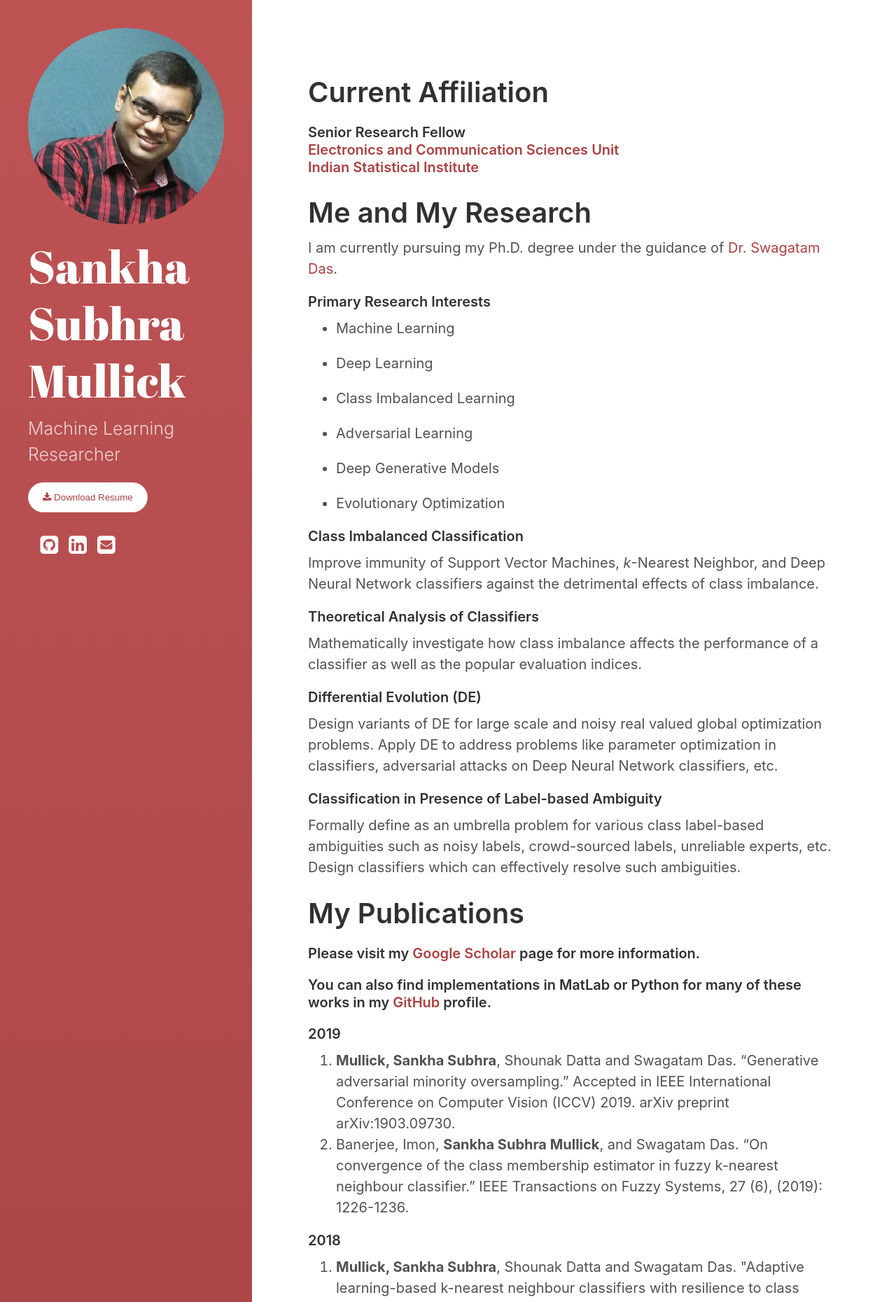
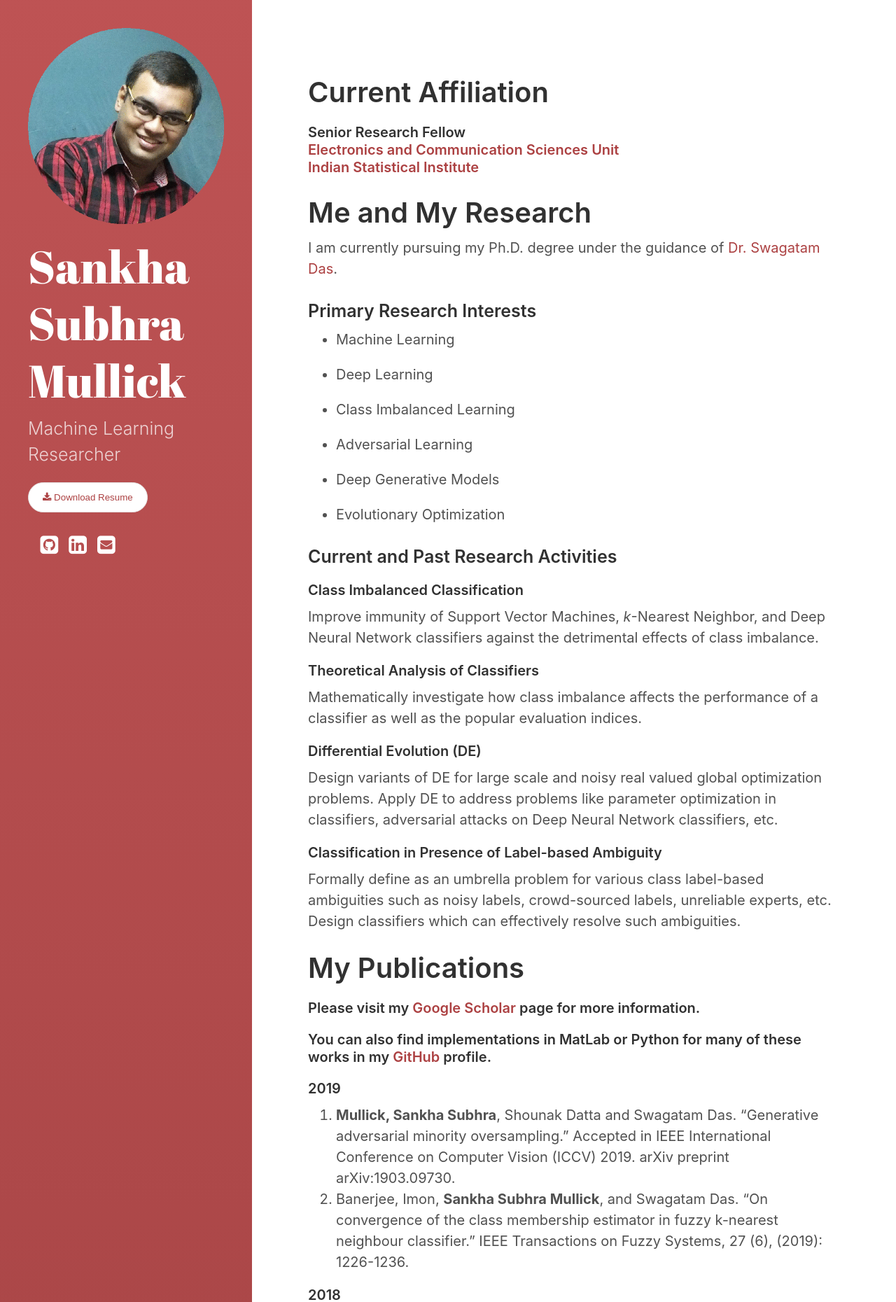
Before and after one commit to SankhaSubhra/SankhaSubhra.github.io, a Jekyll site: the page built from index.html, in a window 1280 px wide. Shown: the top 1860 px of the page at 70% size. Built offline with Jekyll 4.4.1, drawn with Linux system fonts in a browser that asks for light colours; the list of posts is cut into pages by our own code; a style sheet for code colours, icons or effects is not loaded.

Commit message:
Update index.html

```diff
--- a/index.html
+++ b/index.html
@@ -14,7 +14,7 @@ title: Home
 I am currently pursuing my Ph.D. degree under the guidance of
 <a href="https://www.isical.ac.in/~swagatam.das/">Dr. Swagatam Das</a>. <br>
 
-<h5>Primary Research Interests</h5>
+<h3>Primary Research Interests</h3>
 <ul>
     <li> Machine Learning </li>
 </ul>
@@ -38,6 +38,7 @@ classification, theoretical performance analysis of learning algorithms, investi
 classification performance indices under the effect of data anomalies, evolutionary optimization techniques such as
 differential evolution, and density based clustering with a focus on application in Computer Vision and Bioinformatics.
 -->
+<h3> Current and Past Research Activities </h3>
 <h5>Class Imbalanced Classification</h5>
 Improve immunity of Support Vector Machines, <i>k</i>-Nearest Neighbor, and Deep Neural Network classifiers against the detrimental effects of class imbalance.
 
```
